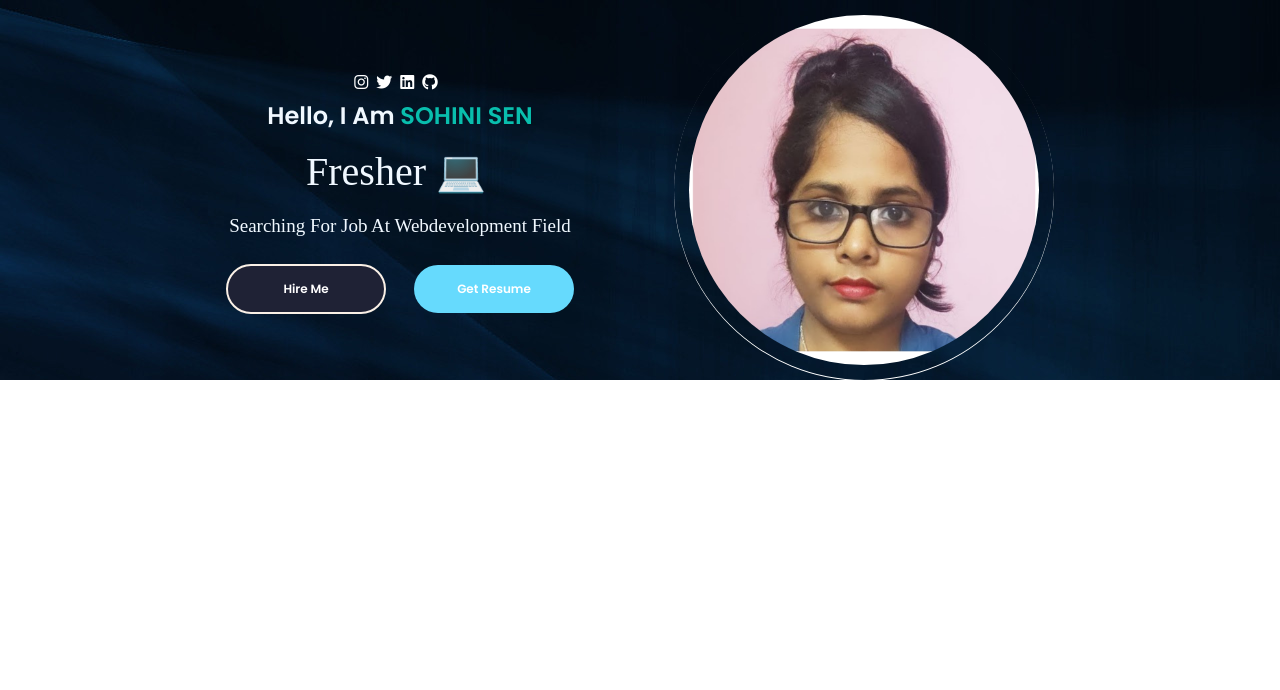
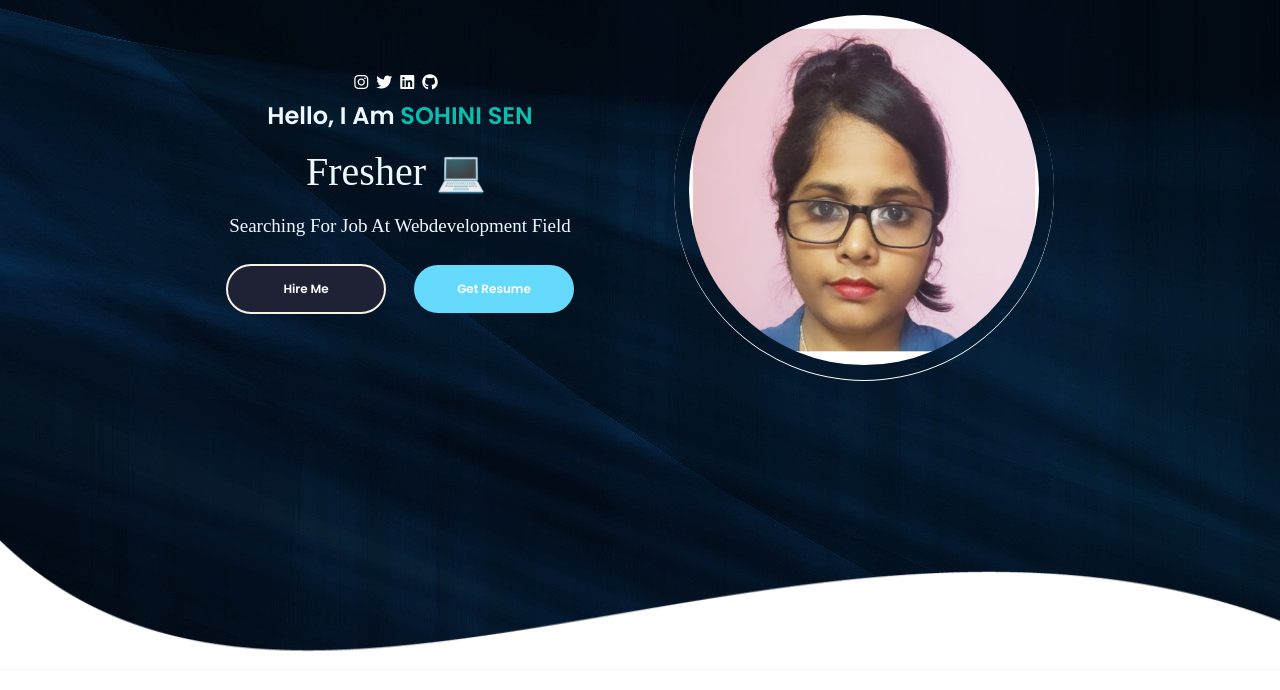
Before and after one commit to mimi544/Portfolio, a React (Create React App) app: page / in a window 1280 px wide. Shown: the top 690 px of the page. Built offline with nearby package versions, Linux system fonts and the light colour scheme; a web font is replaced by a local one.

Commit message:
add the background properly

```diff
--- a/src/App.js
+++ b/src/App.js
@@ -1,12 +1,9 @@
 import './App.css';
-import Profile from './PortfolioContainer/Home/Profile';
-import Footer from './PortfolioContainer/Home/Footer/Footer';
-
+import Home from './PortfolioContainer/Home/Home';
 function App() {
   return (
     <div className="App">
-    <Profile/>
-    <Footer/>
+    <Home/>
     </div>
   );
 }
--- /dev/null
+++ b/src/PortfolioContainer/Home/Home.css
@@ -0,0 +1,7 @@
+.home-container{
+    display: flex;
+    flex-direction: column;
+    justify-content: space-between;
+    min-height: 670px;
+    background-image: url("../../assets/Home/bg.jpg");
+}
--- /dev/null
+++ b/src/PortfolioContainer/Home/Home.js
@@ -0,0 +1,14 @@
+import React from 'react'
+import Profile from './Profile'
+import Footer from './Footer/Footer'
+import './Home.css'
+
+
+export default function Home() {
+  return (
+    <div className='home-container'>
+      <Profile/>
+      <Footer/>
+    </div>
+  )
+}
```
Also changed, not shown: src/PortfolioContainer/Home/Footer/Footer.js (line endings or trailing spaces).
